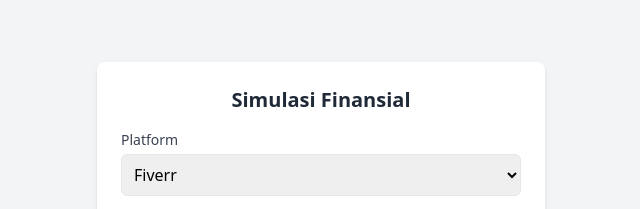
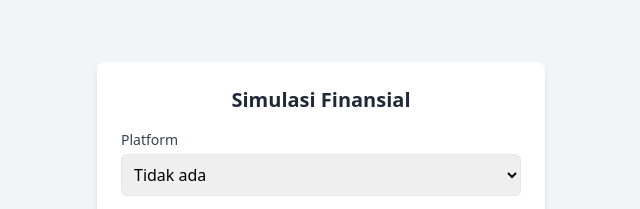
Before and after one commit to fakhrulhidayat33/simple-financial-simulation, a website: page index.html in a window 1280 px wide. Shown: the top 209 px of the page, 319-959 px from the left. Drawn offline with nearby package versions, Linux system fonts and the light colour scheme.

Commit message:
Add tidak ada Category

```diff
--- a/index.html
+++ b/index.html
@@ -93,6 +93,7 @@
     <script>
         // Variable untuk list yang ditampilkan
         const platformFees = {
+            "Tidak ada": 0,
             "Fiverr": 0.20,
             "Upwork": 0.10,
             "Freelancer": 0.10,
@@ -100,22 +101,22 @@
             "Guru": 0.0895
         };
 
-        const occupationType =
-        ["Manajemen Media Sosial",
+        const occupationType = [
+            "Manajemen Media Sosial",
             "Email Marketing",
             "Tugas Administrasi",
             "Lead Generation",
             "Pembukuan",
             "Manajemen Project"];
 
-        const levelExperience =
-        ["Pemula/Tingkat Dasar",
+        const levelExperience = [
+            "Pemula/Tingkat Dasar",
             "Menengah/Tingkat Madya",
             "Mahir/Tingkat Lanjut",
             "Ahli/Spesialis"];
 
-        const typeRate =
-        ["per jam",
+        const typeRate = [
+            "per jam",
             "per bulan",
             "per project"];
 
```
Lines whose indentation alone changed are shown as unchanged.
